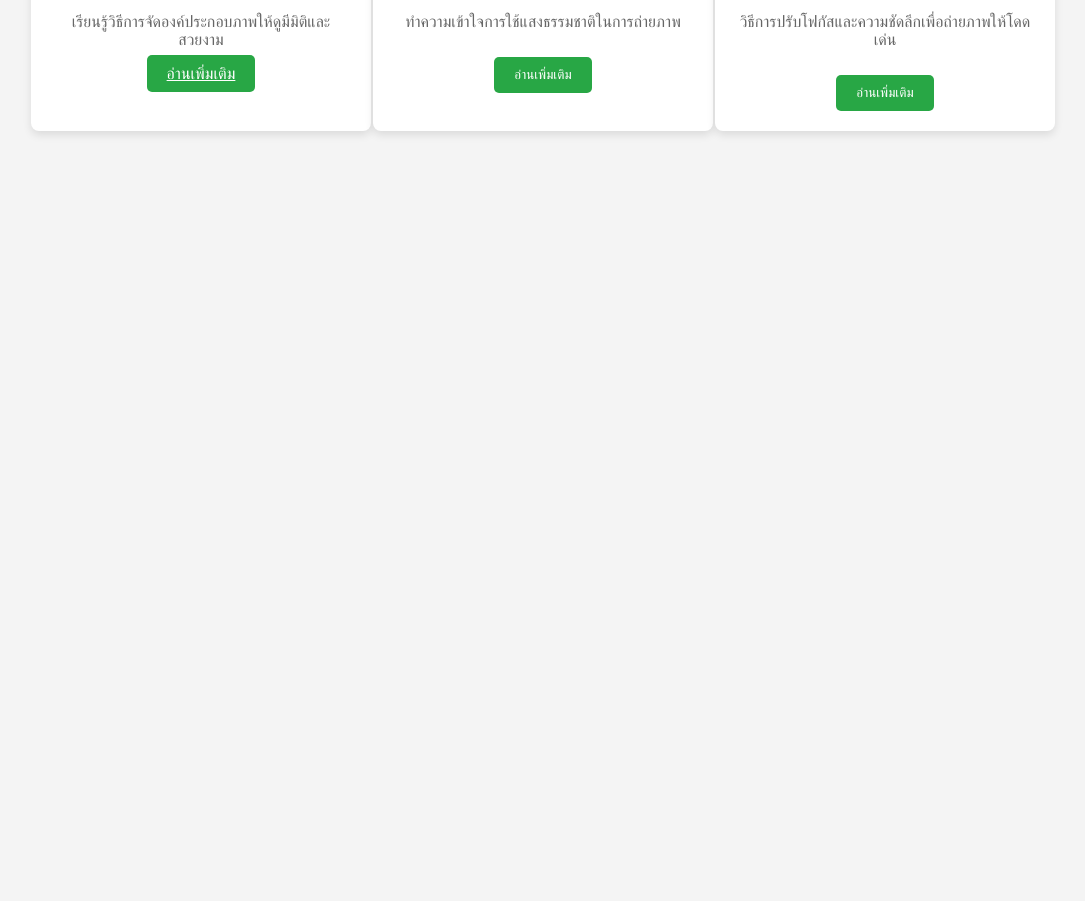
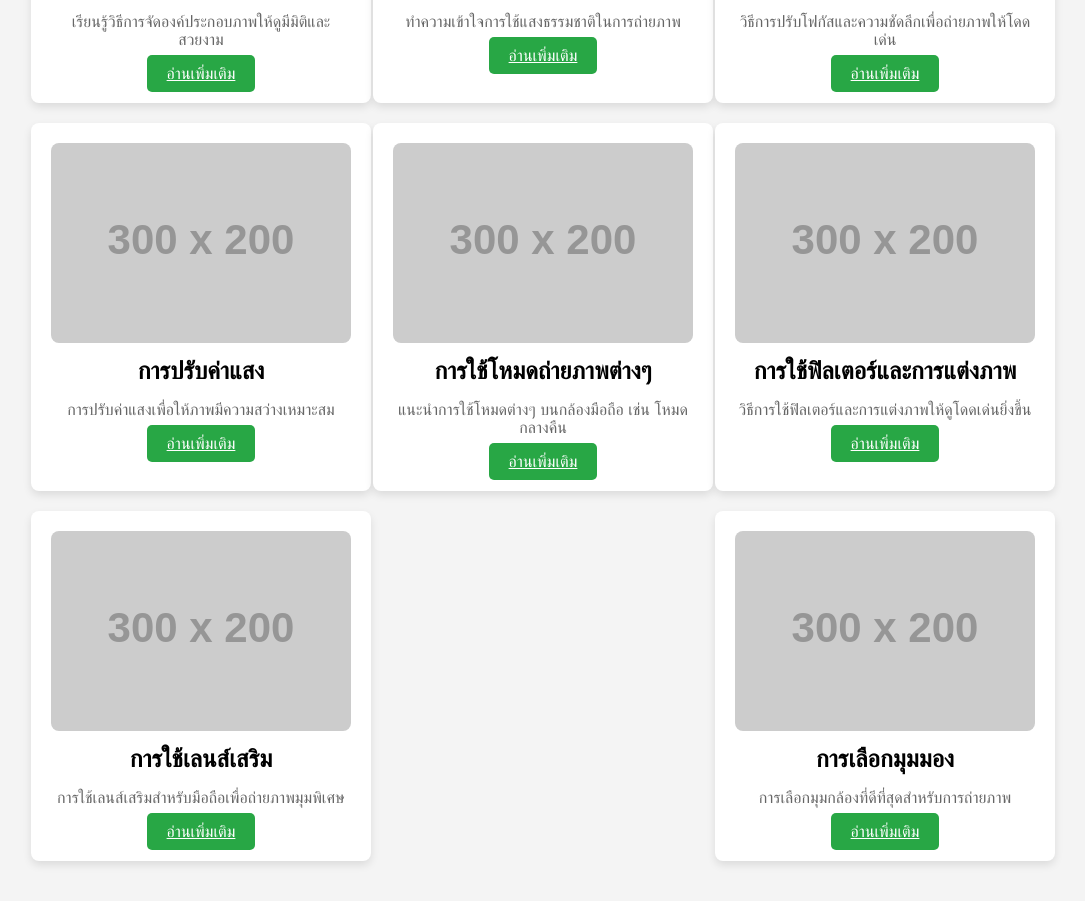
Before and after one commit to Dewerylite/Dewerylite.github.io, a plain HTML site: page index.html in a window 1280 px wide. Shown: the part 342-1243 px from the top of the page, without its empty margins (97-1182 px from the left). Before the commit the page ends 800 px from the top, so only its background shows below. Drawn offline with Linux system fonts and the light colour scheme; placeholder pictures from the web are drawn by us.

Commit message:
Add files via upload

```diff
--- a/index.html
+++ b/index.html
@@ -18,22 +18,59 @@
             <img src="https://via.placeholder.com/300x200" alt="เทคนิคที่ 1">
             <h2>การจัดองค์ประกอบภาพ</h2>
             <p>เรียนรู้วิธีการจัดองค์ประกอบภาพให้ดูมีมิติและสวยงาม</p>
-            <a href="Arrange elements.html" class="button green-button">อ่านเพิ่มเติม</a> <!-- เปลี่ยนเป็นแท็ก <a> และเพิ่มคลาส -->
+            <a href="1Arrange.html" class="button green-button">อ่านเพิ่มเติม</a>
         </div>
 
         <div class="technique">
             <img src="https://via.placeholder.com/300x200" alt="เทคนิคที่ 2">
             <h2>การใช้แสง</h2>
             <p>ทำความเข้าใจการใช้แสงธรรมชาติในการถ่ายภาพ</p>
-            <button class="button">อ่านเพิ่มเติม</button>
+            <a href="2Lighting.html" class="button green-button">อ่านเพิ่มเติม</a>
         </div>
 
         <div class="technique">
             <img src="https://via.placeholder.com/300x200" alt="เทคนิคที่ 3">
             <h2>การโฟกัสและชัดลึก</h2>
             <p>วิธีการปรับโฟกัสและความชัดลึกเพื่อถ่ายภาพให้โดดเด่น</p>
-            <button class="button">อ่านเพิ่มเติม</button>
+            <a href="2Lighting.html" class="button green-button">อ่านเพิ่มเติม</a>
         </div>
+
+        <!-- หัวข้อใหม่ที่เพิ่ม -->
+        <div class="technique">
+            <img src="https://via.placeholder.com/300x200" alt="เทคนิคที่ 4">
+            <h2>การปรับค่าแสง</h2>
+            <p>การปรับค่าแสงเพื่อให้ภาพมีความสว่างเหมาะสม</p>
+            <a href="2Lighting.html" class="button green-button">อ่านเพิ่มเติม</a>
+        </div>
+
+        <div class="technique">
+            <img src="https://via.placeholder.com/300x200" alt="เทคนิคที่ 5">
+            <h2>การใช้โหมดถ่ายภาพต่างๆ</h2>
+            <p>แนะนำการใช้โหมดต่างๆ บนกล้องมือถือ เช่น โหมดกลางคืน</p>
+            <a href="2Lighting.html" class="button green-button">อ่านเพิ่มเติม</a>
+        </div>
+
+        <div class="technique">
+            <img src="https://via.placeholder.com/300x200" alt="เทคนิคที่ 6">
+            <h2>การใช้ฟิลเตอร์และการแต่งภาพ</h2>
+            <p>วิธีการใช้ฟิลเตอร์และการแต่งภาพให้ดูโดดเด่นยิ่งขึ้น</p>
+            <a href="2Lighting.html" class="button green-button">อ่านเพิ่มเติม</a>
+        </div>
+
+        <div class="technique">
+            <img src="https://via.placeholder.com/300x200" alt="เทคนิคที่ 7">
+            <h2>การใช้เลนส์เสริม</h2>
+            <p>การใช้เลนส์เสริมสำหรับมือถือเพื่อถ่ายภาพมุมพิเศษ</p>
+            <a href="2Lighting.html" class="button green-button">อ่านเพิ่มเติม</a>
+        </div>
+
+        <div class="technique">
+            <img src="https://via.placeholder.com/300x200" alt="เทคนิคที่ 8">
+            <h2>การเลือกมุมมอง</h2>
+            <p>การเลือกมุมกล้องที่ดีที่สุดสำหรับการถ่ายภาพ</p>
+            <a href="2Lighting.html" class="button green-button">อ่านเพิ่มเติม</a>
+        </div>
+
     </div>
 </div>
 
--- a/styles.css
+++ b/styles.css
@@ -1,3 +1,4 @@
+/* โค้ดสำหรับการออกแบบโครงสร้างหลัก */
 body {
     font-family: Arial, sans-serif;
     margin: 0;
@@ -28,6 +29,7 @@ header h1 {
     justify-content: space-between;
 }
 
+/* โค้ดสำหรับกล่องแสดงเทคนิคต่างๆ */
 .technique {
     background-color: white;
     border-radius: 8px;
@@ -61,6 +63,7 @@ header h1 {
     color: #666;
 }
 
+/* ปุ่มต่างๆ */
 .button {
     background-color: #28a745;
     color: white;
@@ -76,6 +79,7 @@ header h1 {
     background-color: #218838;
 }
 
+/* ปรับแต่งตามหน้าจอขนาดเล็ก */
 @media (max-width: 768px) {
     .content {
         flex-direction: column;
@@ -87,6 +91,7 @@ header h1 {
     }
 }
 
+/* โค้ดสำหรับหน้ารายละเอียดการจัดองค์ประกอบ */
 body {
     font-family: Arial, sans-serif;
     background-color: #f4f4f4;
@@ -111,27 +116,25 @@ h1 {
     margin: 0;
 }
 
+/* ปุ่มย้อนกลับ */
 .back-button {
-    background: #28a745; /* Change background to green */
+    background: #28a745;
     color: white;
     border: none;
     padding: 10px 20px;
     cursor: pointer;
     margin-top: 10px;
     transition: background 0.3s ease;
-    border-radius: 20px; /* Make the button more rounded */
+    border-radius: 20px;
 }
 
 .back-button:hover {
-    background: #218838; /* Darker green on hover */
+    background: #218838;
 }
 
-
-.back-button:hover {
-    background: #e04e30;
-}
-
-.image-section, .description-section {
+/* การจัดรูปภาพและเนื้อหาในหน้า */
+.image-section,
+.description-section {
     background: white;
     padding: 20px;
     margin: 20px 0;
```
Also changed, not shown: 1Arrange.html (added, +44 -0 lines), 2Lighting.html (added), 3Focus.html (added), 4Exposure.html (added), 5CameraModes.html (added), 6Filters.html (added), 7ExternalLenses.html (added), 8Perspective.html (added).
